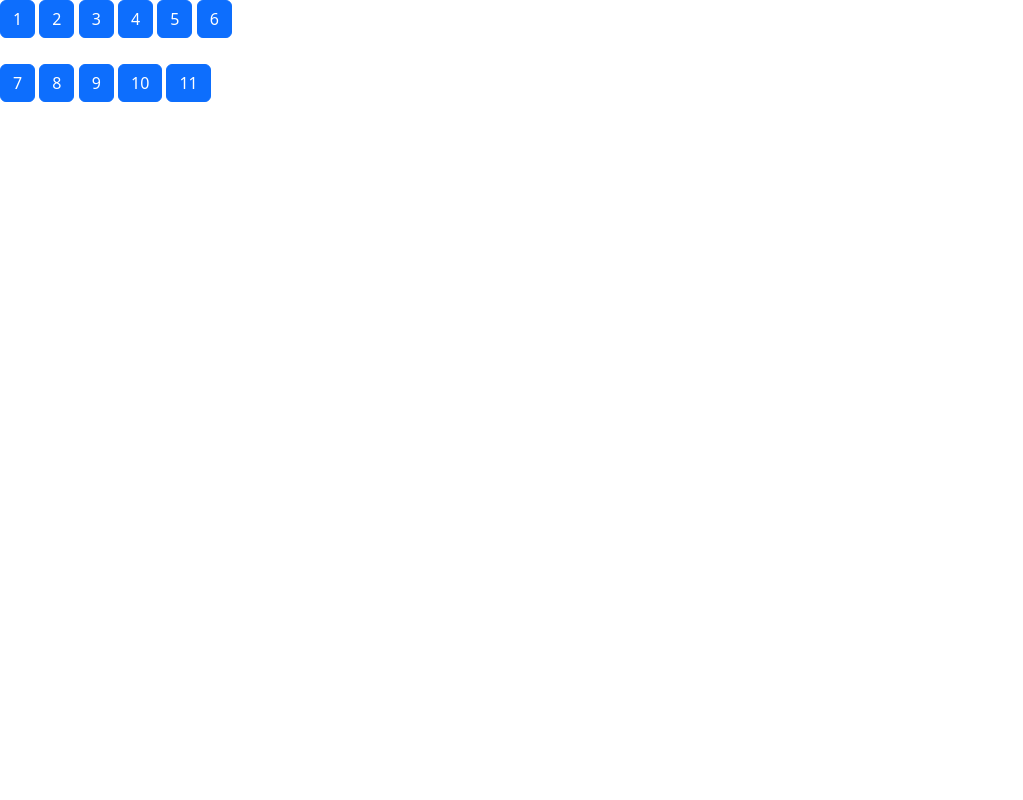
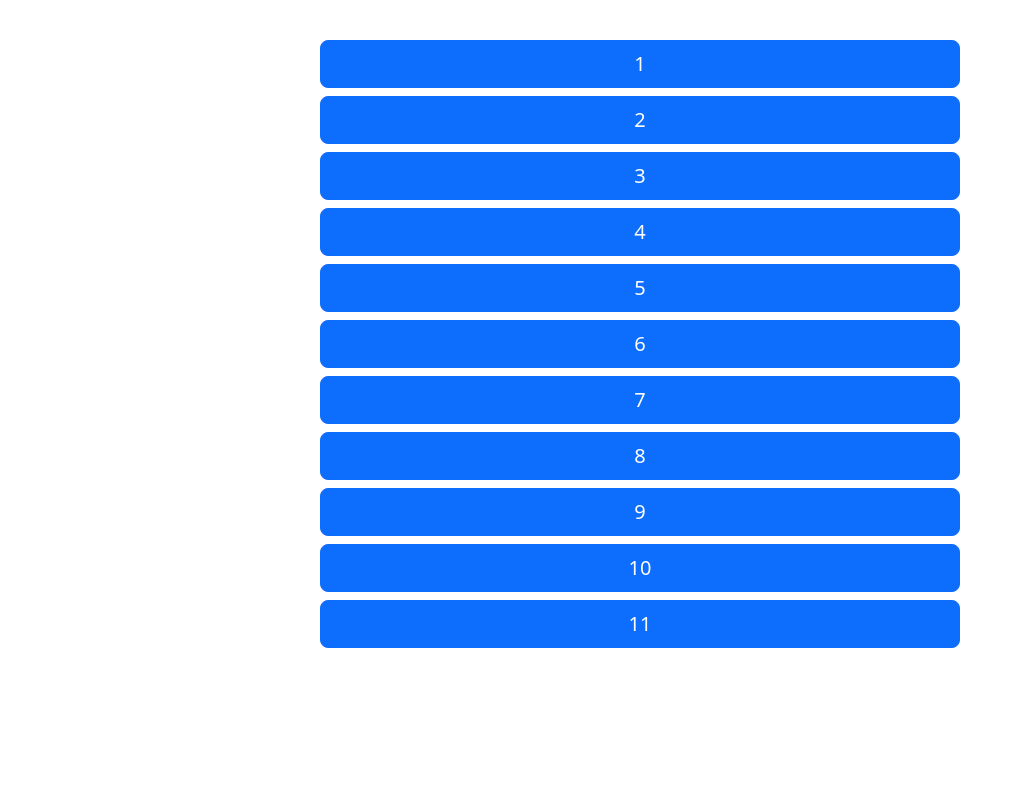
Before and after one commit to TiagoShebar/TP08Introducci-nJavaScript, a plain HTML site: page index.html in a window 1280 px wide. Shown: the whole page, without its empty margins (0-1023 px from the left). Drawn offline with nearby package versions, Linux system fonts and the light colour scheme.

Commit message:
minimos cambios, no funciona

```diff
--- a/index.html
+++ b/index.html
@@ -1,3 +1,14 @@
+<style>
+        body {
+        display: flex;
+        justify-content: center;
+        align-items: center;
+        flex-direction: column;
+        }
+        div {
+            padding-top: 40px;
+        }
+</style>
 <html lang="es">
     <head>
         <meta charset="UTF-8">
@@ -5,28 +16,28 @@
         <meta name="viewport" content="width=device-width, initial-scale=1.0">
         <title>Document</title>
         <link href="https://cdn.jsdelivr.net/npm/bootstrap@5.3.2/dist/css/bootstrap.min.css" rel="stylesheet" integrity="sha384-T3c6CoIi6uLrA9TneNEoa7RxnatzjcDSCmG1MXxSR1GAsXEV/Dwwykc2MPK8M2HN" crossorigin="anonymous">
+        <script src="https://cdn.jsdelivr.net/npm/bootstrap@5.3.2/dist/js/bootstrap.bundle.min.js" integrity="sha384-C6RzsynM9kWDrMNeT87bh95OGNyZPhcTNXj1NW7RuBCsyN/o0jlpcV8Qyq46cDfL" crossorigin="anonymous"></script>
+        <script src="ejercicios.js"></script>
     </head>
 <body>
 
-    <div style="margin: 0 auto; margin-bottom: 2%;">
-        <button class="btn btn-primary" onclick="CalculadoraDeEdad(prompt('Ingrese la fecha de nacimiento en formato YYYY-MM-DD: '))">1</button>
-        <button class="btn btn-primary" onclick="TirandoFruta('resultado')">2</button>
-        <button class="btn btn-primary" onclick="ComparandoDatosYTipos('resultado')">3</button>
-        <button class="btn btn-primary" onclick="YoObjeto('resultado')">4</button>
-        <button class="btn btn-primary" onclick="DobleDeElementos('resultado', Array.from({length: parseInt(prompt('Ingrese la cantidad de numeros del array: '))}, () => prompt('Ingrese numero: ')))">5</button>
-        <button class="btn btn-primary" onclick="TrianguloDeAsteriscos()">6</button>
-    </div>
-    <div style="margin: 0 auto;">
-        <button class="btn btn-primary" onclick="NombresConA('resultado')">7</button>
-        <button class="btn btn-primary" onclick="ReemplazarPalabras('resultado')">8</button>
-        <button class="btn btn-primary" onclick="CortarTexto('resultado')">9</button>
-        <button class="btn btn-primary" onclick="StringConSeparador('resultado')">10</button>
-        <button class="btn btn-primary" onclick="CalculadoraDeRecaudacion('resultado')">11</button>
+    <div class="d-grid gap-2 col-6 mx-auto">
+        <button class="btn btn-primary btn-lg" onclick="CalculadoraDeEdad(prompt('Ingrese la fecha de nacimiento en formato YYYY-MM-DD: '))">1</button>
+        <button class="btn btn-primary btn-lg" onclick="TirandoFruta('resultado')">2</button>
+        <button class="btn btn-primary btn-lg" onclick="ComparandoDatosYTipos('resultado')">3</button>
+        <button class="btn btn-primary btn-lg" onclick="YoObjeto('resultado')">4</button>
+        <button class="btn btn-primary btn-lg" onclick="DobleDeElementos('resultado', Array.from({length: parseInt(prompt('Ingrese la cantidad de numeros del array: '))}, () => prompt('Ingrese numero: ')))">5</button>
+        <button class="btn btn-primary btn-lg" onclick="TrianguloDeAsteriscos()">6</button>
+
+        <button class="btn btn-primary btn-lg" onclick="NombresConA('resultado')">7</button>
+        <button class="btn btn-primary btn-lg" onclick="ReemplazarPalabras('resultado')">8</button>
+        <button class="btn btn-primary btn-lg" onclick="CortarTexto('resultado')">9</button>
+        <button class="btn btn-primary btn-lg" onclick="StringConSeparador('resultado')">10</button>
+        <button class="btn btn-primary btn-lg" onclick="CalculadoraDeRecaudacion('resultado')">11</button>
     </div>
     <div id="resultado" style="width: 500px; height: 150px; margin: 0 auto;"></div>
 
 
-    <script src="https://cdn.jsdelivr.net/npm/bootstrap@5.3.2/dist/js/bootstrap.bundle.min.js" integrity="sha384-C6RzsynM9kWDrMNeT87bh95OGNyZPhcTNXj1NW7RuBCsyN/o0jlpcV8Qyq46cDfL" crossorigin="anonymous"></script>
-    <script src="ejercicios.js"></script>
+
 </body>
 </html>
```
